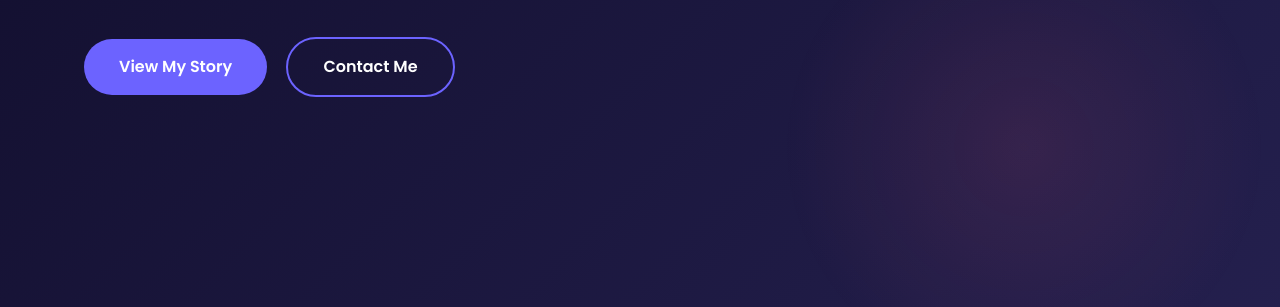
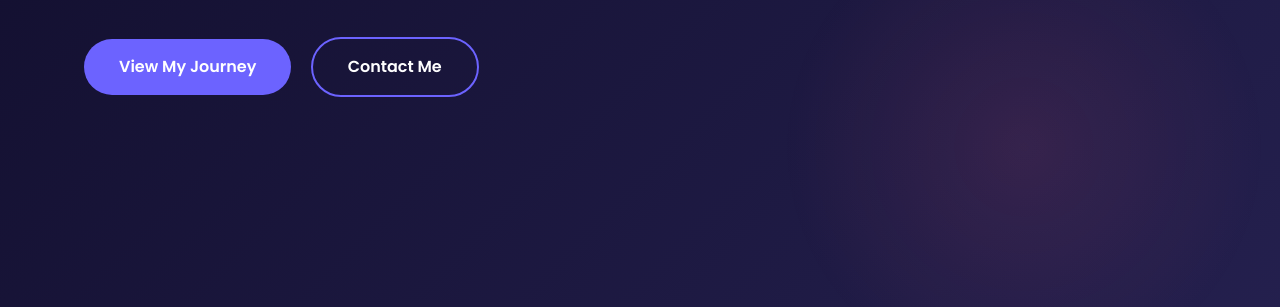
Before and after one commit to nileshbuilds/portfolio, a plain HTML site: page index.html in a window 1280 px wide. Shown: the part 493-800 px from the top of the page. Drawn offline with Linux system fonts and the light colour scheme.

Commit message:
Update index.html

```diff
--- a/index.html
+++ b/index.html
@@ -37,7 +37,7 @@
                 <h1>Hello, I'm <br> <span>Nilesh J.</span></h1>
                 <p>A passionate web & app developer and a cyber enthusiast with a deep passion for computer science.</p>
                 <div>
-                    <a href="#projects" class="btn">View My Story</a>
+                    <a href="#projects" class="btn">View My Journey</a>
                     <a href="#contact" class="btn btn-outline">Contact Me</a>
                 </div>
             </div>
```
